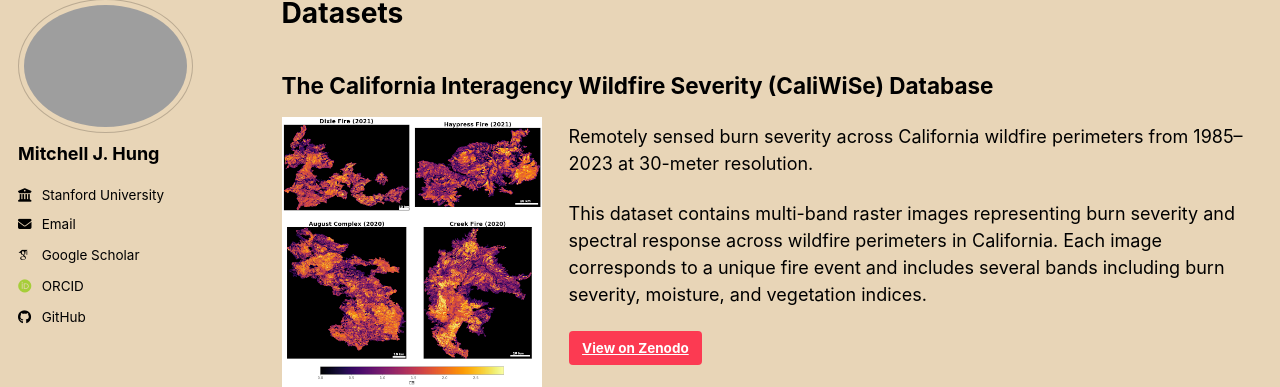
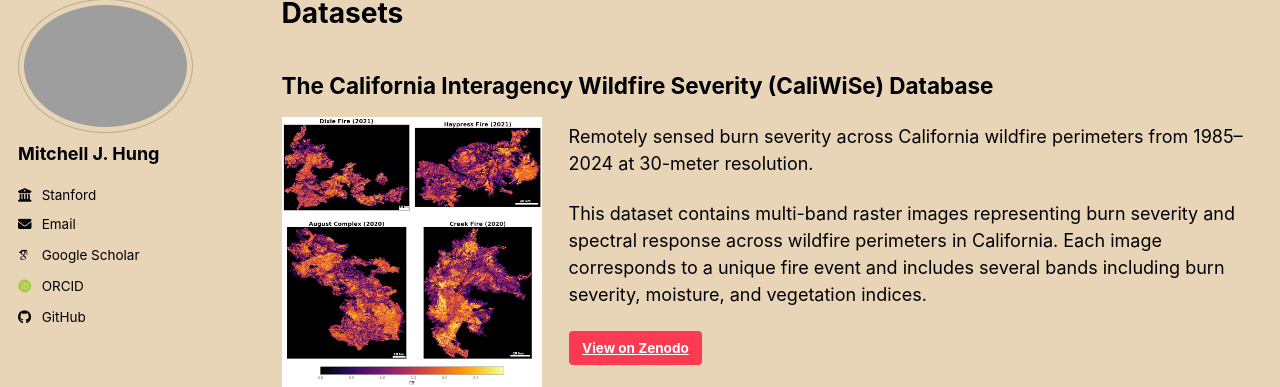
Before and after one commit to mitchhung/personalweb, a Jekyll site: the page built from _pages/datasets.md, in a window 1280 px wide. Shown: the part 102-489 px from the top of the page. Built offline with Jekyll 4.4.1, drawn with Linux system fonts in a browser that asks for light colours; some web fonts are replaced; a script bundle is joined from its source files by our own code; library files that are not in the unit come from our copies.

Commit message:
june 18 2026 update

```diff
--- a/_config.yml
+++ b/_config.yml
@@ -27,7 +27,7 @@ author:
   pronouns         : # example: "she/her"
   bio              : ""
   location         : #
-  employer         : "Stanford University"
+  employer         : "Stanford"
   uri              : # URL
   email            : "mjhung@stanford.edu"
 
--- a/_pages/datasets.md
+++ b/_pages/datasets.md
@@ -9,8 +9,8 @@ author_profile: true
 
 ![CaliWiSe preview](/images/fires.png){: style="float: left; margin-right: 1.5em; margin-bottom: 1em; max-width: 260px;"}
 
-Remotely sensed burn severity across California wildfire perimeters from 1985–2023 at 30-meter resolution.
+Remotely sensed burn severity across California wildfire perimeters from 1985–2024 at 30-meter resolution.
 
 This dataset contains multi-band raster images representing burn severity and spectral response across wildfire perimeters in California. Each image corresponds to a unique fire event and includes several bands including burn severity, moisture, and vegetation indices.
 
-[View on Zenodo](https://zenodo.org/records/18149742){: .btn .btn--primary}
+[View on Zenodo](https://zenodo.org/records/20275346){: .btn .btn--primary}
```
Also changed, not shown: _pages/about.md (+1 -1 lines), _posts/2026-01-01-high-severity-fire-california.md (+1 -1 lines).
